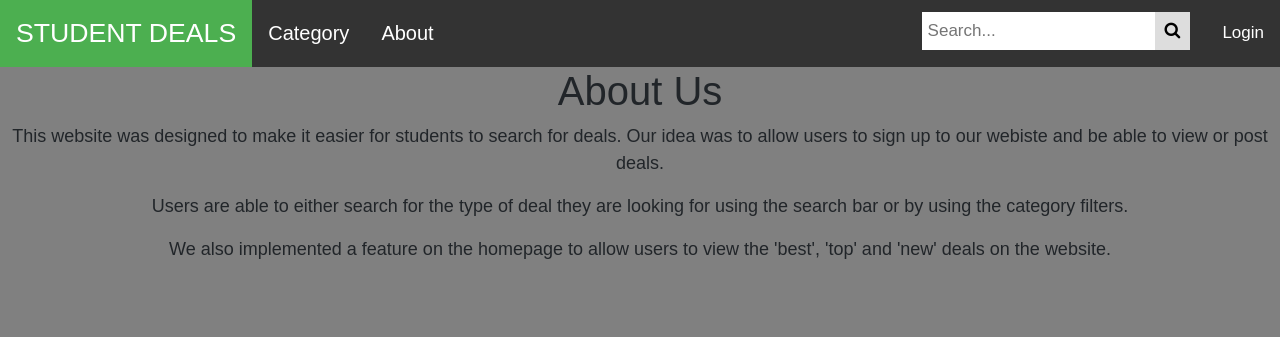
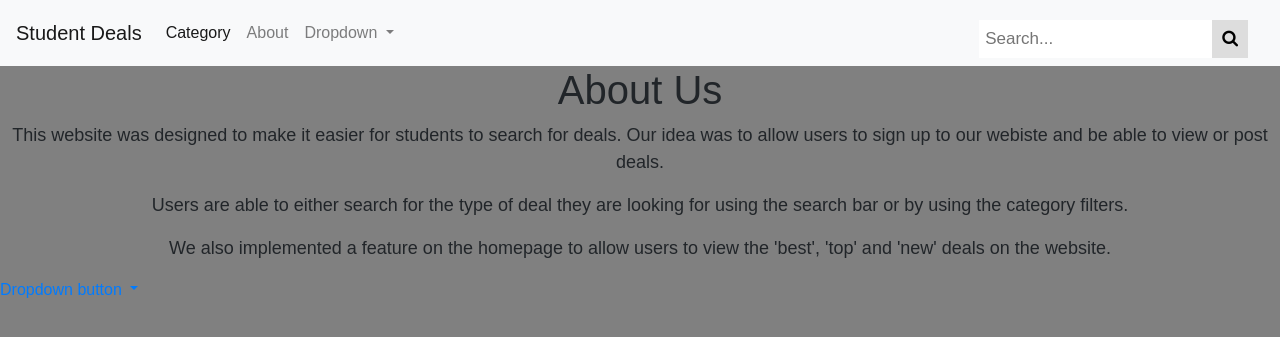
Before and after one commit to themadprofessor/deal-or-no-deal, a Django app: page /about/ in a window 1280 px wide. Shown: the top 337 px of the page. Run offline with Django 3.2, Linux system fonts and the light colour scheme; some libraries are stand-ins or nearby versions.

Commit message:
Start bootstrap migration

```diff
--- a/static/css/dond1.css
+++ b/static/css/dond1.css
@@ -52,18 +52,18 @@ body {
 	color: white;
 }
 
-.nav-strip-bar .search-container {
+.search-container {
 	float: right;
 }
 
-.nav-strip-bar input[type=text] {
+.search-container input[type=text] {
 	padding: 6px;
 	margin-top: 12px;
 	font-size: 17px;
 	border: none;
 }
 
-.nav-strip-bar .search-container button {
+.search-container button {
 	float: right;
 	padding: 6px 10px;
 	margin-top: 12px;
@@ -74,7 +74,7 @@ body {
 	cursor: pointer;
 }
 
-.nav-strip-bar .search-container button:hover {
+.search-container button:hover {
 	background: #ccc;
 }
 
--- a/templates/dondapp/base.html
+++ b/templates/dondapp/base.html
@@ -6,9 +6,9 @@
         <link rel="stylesheet" href="https://maxcdn.bootstrapcdn.com/bootstrap/4.0.0/css/bootstrap.min.css" integrity="sha384-Gn5384xqQ1aoWXA+058RXPxPg6fy4IWvTNh0E263XmFcJlSAwiGgFAW/dAiS6JXm" crossorigin="anonymous">
 		<link rel="stylesheet" type="text/css" href="/static/css/dond1.css" />
 		<link rel="stylesheet" href="https://cdnjs.cloudflare.com/ajax/libs/font-awesome/4.7.0/css/font-awesome.min.css">
+        <script src="https://code.jquery.com/jquery-1.11.1.min.js"></script>
         <script src="https://cdnjs.cloudflare.com/ajax/libs/popper.js/1.12.9/umd/popper.min.js"></script>
         <script src="https://maxcdn.bootstrapcdn.com/bootstrap/4.0.0/js/bootstrap.min.js"></script>
-        <script src="https://code.jquery.com/jquery-1.11.1.min.js"></script>
 		<title>
 			Deal or No Deal -
 			{% block title_block %}
@@ -17,7 +17,44 @@
 
     </head>
     <body>
-    <nav>
+    <nav class="navbar navbar-expand-lg navbar-light bg-light">
+        <a class="navbar-brand" href="#">Student Deals</a>
+        <button class="navbar-toggler" type="button" data-toggle="collapse" data-target="#navbarSupportedContent" aria-controls="navbarSupportedContent" aria-expanded="false" aria-label="Toggle navigation">
+            <span class="navbar-toggler-icon"></span>
+        </button>
+
+        <div class="collapse navbar-collapse" id="navbarSupportedContent">
+            <ul class="navbar-nav mr-auto">
+                <li class="nav-item active">
+                    <a class="nav-link" href="#">Category</a>
+                </li>
+                <li class="nav-item">
+                    <a class="nav-link" href="#">About</a>
+                </li>
+                <li class="nav-item dropdown">
+                    <a class="nav-link dropdown-toggle" href="#" id="navbarDropdown" role="button" data-toggle="dropdown" aria-haspopup="true" aria-expanded="false">
+                        Dropdown
+                    </a>
+                    <div class="dropdown-menu" aria-labelledby="navbarDropdown">
+                        <a class="dropdown-item" href="#">Action</a>
+                        <a class="dropdown-item" href="#">Another action</a>
+                        <div class="dropdown-divider"></div>
+                        <a class="dropdown-item" href="#">Something else here</a>
+                    </div>
+                </li>
+            </ul>
+
+            <div class="search-container">
+                <form action="/action_page.php">
+                    <input type="text" placeholder="Search..." name="search">
+                    <button type="submit"><i class="fa fa-search"></i></button>
+                </form>
+            </div>
+{#            <button class="btn btn-outline-success my-2 my-sm-0 fa fa-search" type="submit">Search</button>#}
+        </div>
+    </nav>
+
+    {% comment %}<nav>
         <ul class="nav-strip-bar">
             <li><a href="{% url 'home' %}" class="active" id="home-link">STUDENT DEALS</a></li>
             <li id="other"><a href="{% url 'category' %}">Category</a></li>
@@ -25,10 +62,10 @@
             <li style="float:right">
                 {% if user.is_authenticated %}
                     <div class="dropdown">
-                        <button class="btn btn-secondary dropdown-toggle" type="button" id="dropdownMenuButton" data-toggle="dropdown" aria-haspopup="true" aria-expanded="false">
+                        <a href="#" class="dropdown-toggle" type="button" id="dropdownMenuButton" data-toggle="dropdown" aria-haspopup="true" aria-expanded="false">
                             Dropdown button
-                        </button>
-                        <div class="dropdown-menu" aria-labelledby="dropdownMenuButton">
+                        </a>
+                        <div class="dropdown-menu" style="position: relative" role="menu" aria-labelledby="dropdownMenuButton">
                             <a class="dropdown-item" href="#">Action</a>
                             <a class="dropdown-item" href="#">Another action</a>
                             <a class="dropdown-item" href="#">Something else here</a>
@@ -46,10 +83,20 @@
                 </form>
             </div>
         </ul>
-    </nav>
+    </nav>{% endcomment %}
     <div>
         {% block body_block %}
         {% endblock %}
+    <div class="dropdown">
+                        <a href="#" class="dropdown-toggle" type="button" id="dropdownMenuButton" data-toggle="dropdown" aria-haspopup="true" aria-expanded="false">
+                            Dropdown button
+                        </a>
+                        <div class="dropdown-menu" style="position: relative" role="menu" aria-labelledby="dropdownMenuButton">
+                            <a class="dropdown-item" href="#">Action</a>
+                            <a class="dropdown-item" href="#">Another action</a>
+                            <a class="dropdown-item" href="#">Something else here</a>
+                        </div>
+                    </div>
     </div>
 
     <div id="login-model" class="model">
```
